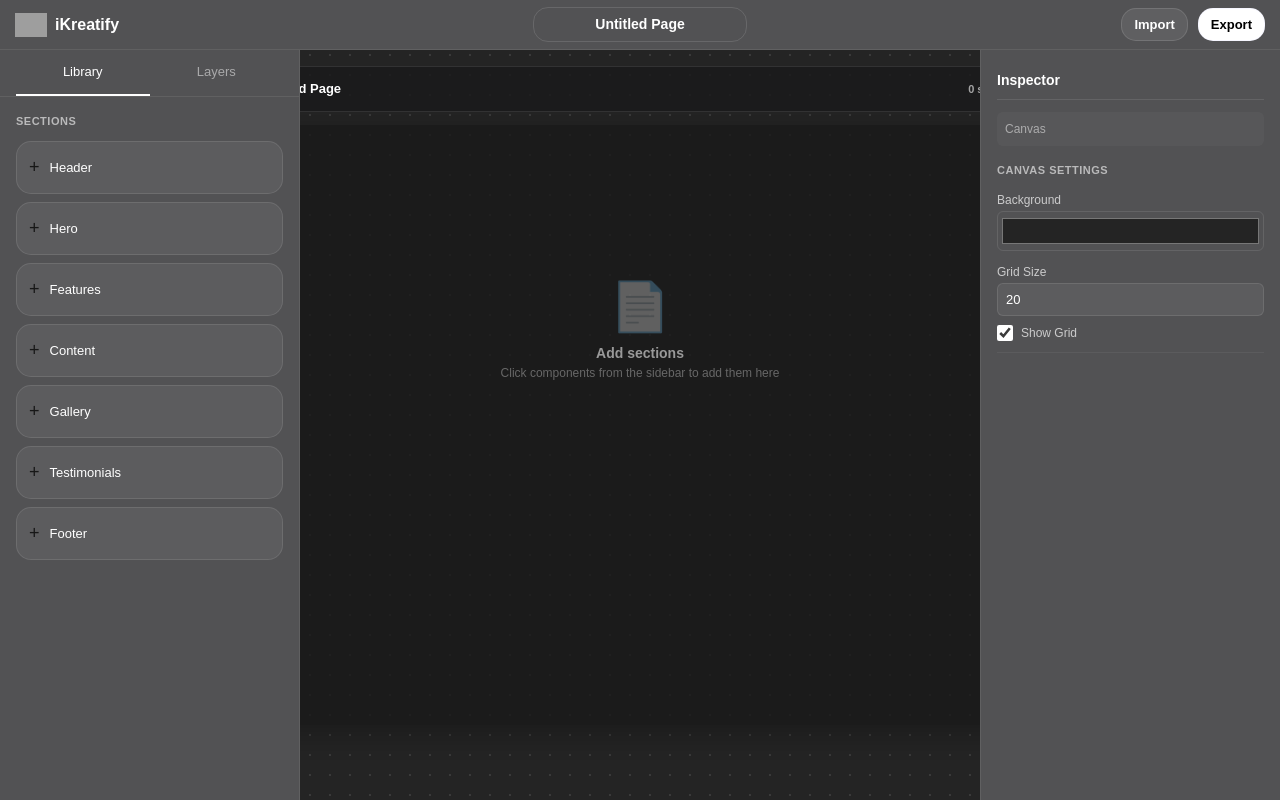
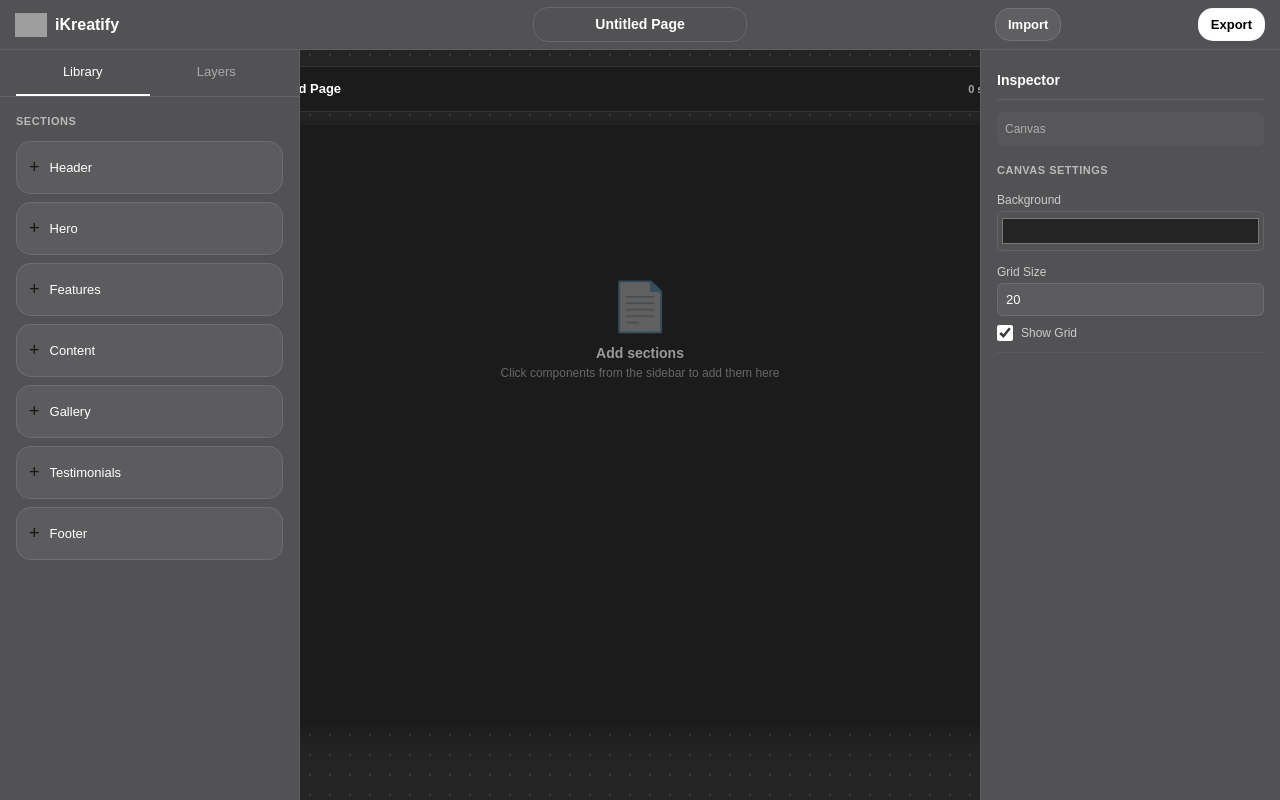
Before and after one commit to iamabdirazak/website-builder, a Next.js app: page / in a window 1280 px wide. Built offline with nearby package versions, Linux system fonts and the light colour scheme; grey boxes are pictures that could not be loaded.

Commit message:
space between import-export

```diff
--- a/components/toolbar.tsx
+++ b/components/toolbar.tsx
@@ -138,7 +138,7 @@ export default function Toolbar({
           width: "300px",
           display: "flex",
           alignItems: "center",
-          justifyContent: "flex-end",
+          justifyContent: "space-between",
           gap: 10,
           padding: "10px 15px 10px 15px",
           }}>
```
Also changed, not shown: app/trash.png (deleted).
